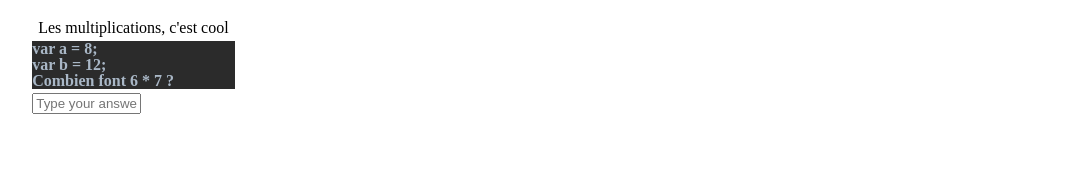
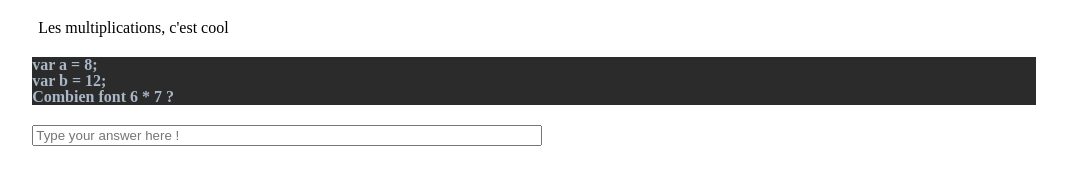
Before and after one commit to Zyigh/Game-js, a plain HTML site: page index.html in a window 1280 px wide. Shown: the whole page, without its empty margins (106-1173 px from the left). Drawn offline with Linux system fonts and the light colour scheme.

Commit message:
YOOOOOOOLOOOOOO

```diff
--- a/index.html
+++ b/index.html
@@ -86,6 +86,10 @@
             width: 50%;
             margin: 0 auto;
         }
+        #game-holder .question {
+            display: block;
+            width: 100%;
+        }
         #game-holder aside div {
             padding: 5px 0;
             padding-left: 10px;
```
